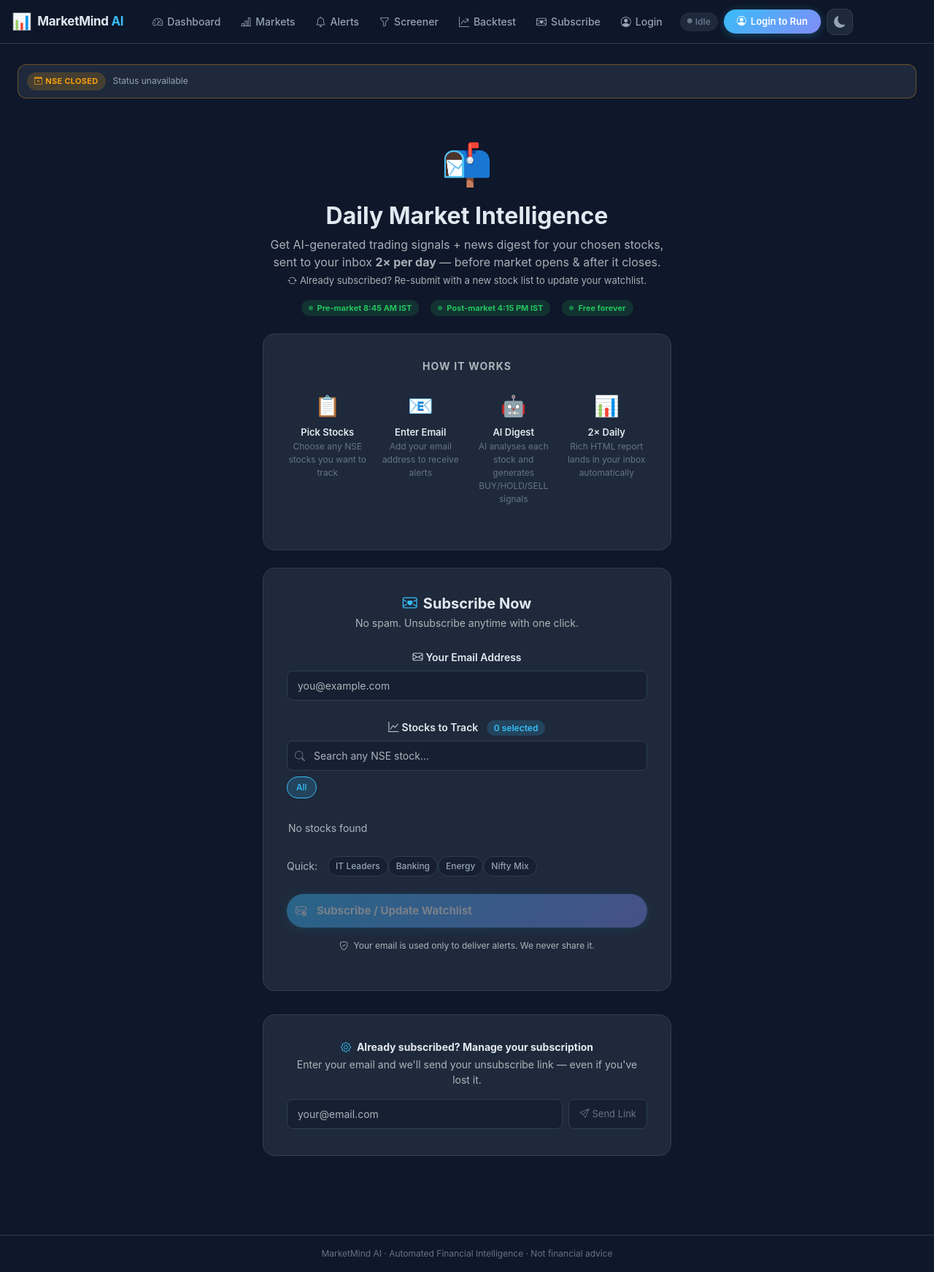
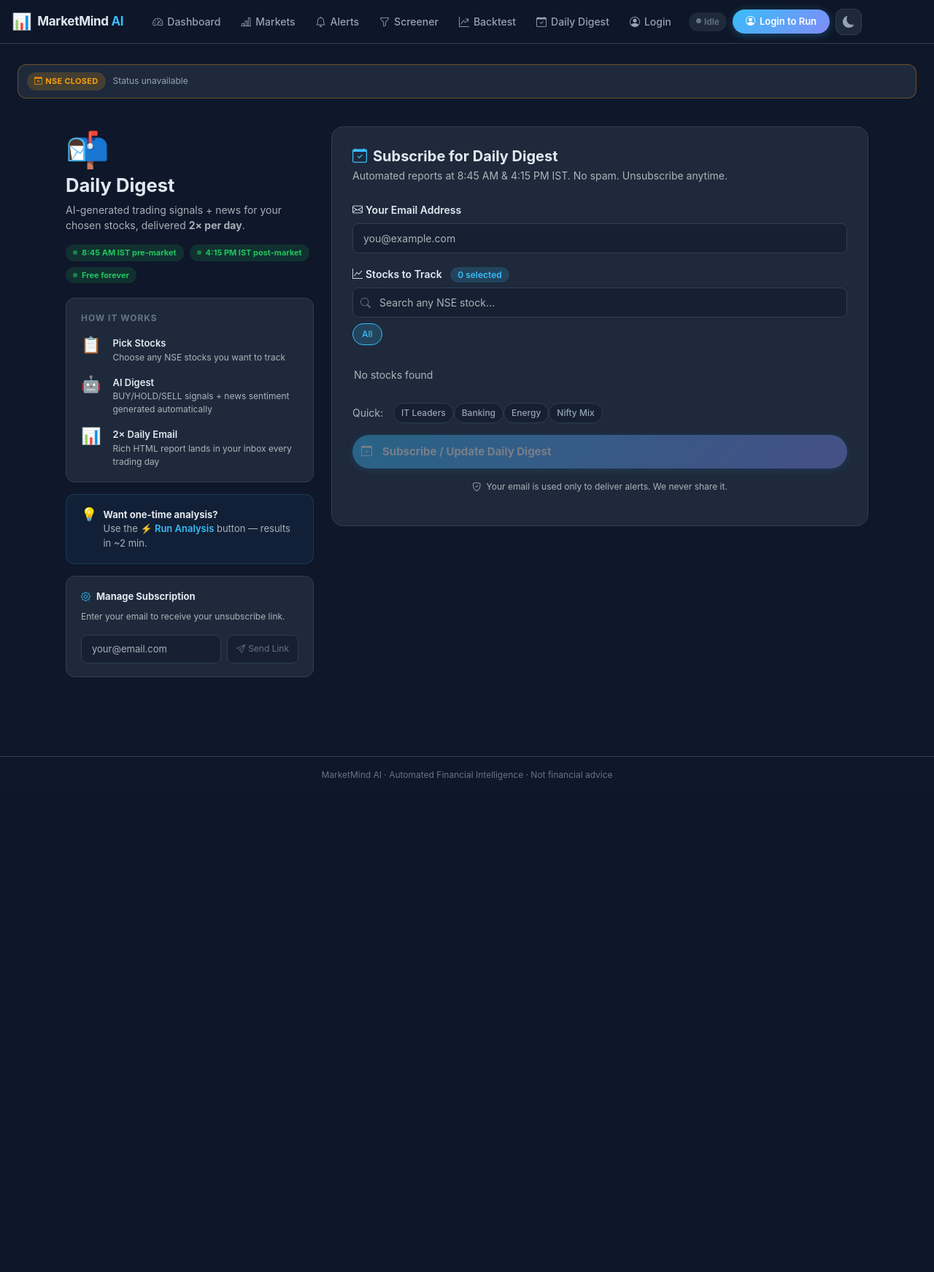
Before and after one commit to phaneedrapappu/MarkerMind_AI, a Python web app: template frontend/templates/subscribe.html in a window 1280 px wide. Shown: the whole page at 73% size. After the commit the page ends 1069 px from the top, so only its background shows below. Run offline with Jinja, Linux system fonts and the light colour scheme; the template is opened without the code that fills it, so the values that code supplies are empty.

Commit message:
feat: Implement Daily Digest subscription feature with toggle in Run Analysis

```diff
--- a/frontend/static/main.js
+++ b/frontend/static/main.js
@@ -258,6 +258,22 @@ function updateRunSummary() {
     }
   }
 
+  // Show/hide the Daily Digest toggle row — only relevant when email is entered
+  const digestRow = document.getElementById('dailyDigestRow');
+  if (digestRow) digestRow.style.display = ec > 0 ? '' : 'none';
+  // If emails were removed, uncheck the toggle
+  if (ec === 0) {
+    const tog = document.getElementById('dailyDigestToggle');
+    if (tog) tog.checked = false;
+  }
+
+  // Append digest note to summary when toggle is on
+  if (ec > 0 && document.getElementById('dailyDigestToggle')?.checked && summaryEl) {
+    const existing = summaryEl.innerHTML;
+    if (!existing.includes('Daily Digest'))
+      summaryEl.innerHTML += ' &nbsp;<span style="color:#38bdf8;font-size:11px"><i class="bi bi-calendar-check me-1"></i>Daily Digest</span>';
+  }
+
   // Run enabled only when: stocks chosen AND at least one output ready AND not still loading
   if (runBtn) runBtn.disabled = tgLoading ? !ec : (!sc || !hasOutput);
 }
@@ -292,7 +308,21 @@ async function launchPipeline() {
       showToast(data.error, 'error', 8000);
       return;
     }
-    if (data.status === 'started') { showToast('Pipeline started', 'success'); pollPipelineStatus(); }
+    if (data.status === 'started') {
+      showToast('Pipeline started', 'success');
+      pollPipelineStatus();
+      // If Daily Digest toggle is on, subscribe in parallel
+      const digestToggle = document.getElementById('dailyDigestToggle');
+      if (digestToggle?.checked && emails.length > 0) {
+        fetch('/api/subscribe', {
+          method: 'POST',
+          headers: {'Content-Type':'application/json'},
+          body: JSON.stringify({ email: emails[0], stocks }),
+        }).then(r => r.json()).then(d => {
+          if (d.status === 'ok') showToast(`📬 Daily Digest set up for ${emails[0]}`, 'success', 5000);
+        }).catch(() => {});
+      }
+    }
     else if (data.status === 'already_running') { showToast('Already running', 'warn'); pollPipelineStatus(); }
     else { setBadge('error','Error'); showToast(data.error || 'Failed to start', 'error'); }
   } catch(err) { setBadge('error','Error'); showToast('Could not reach server — is it running?', 'error'); }
--- a/frontend/static/style.css
+++ b/frontend/static/style.css
@@ -356,9 +356,59 @@ body {
 .mm-tab-btn:hover { border-color: var(--accent); color: var(--accent); }
 .mm-tab-btn.active { background: var(--accent); border-color: var(--accent); color: #fff; }
 
-/* Subscribe page */
+/* Subscribe / Daily Digest page — two-column layout */
+.mm-sub-page {
+  display: grid;
+  grid-template-columns: 340px 1fr;
+  gap: 24px;
+  align-items: start;
+  max-width: 1100px;
+  margin: 0 auto;
+  padding: 24px 0 48px;
+}
+/* Left info panel */
+.mm-sub-left {
+  display: flex;
+  flex-direction: column;
+  gap: 16px;
+  position: sticky;
+  top: 80px;          /* stay visible while right panel scrolls */
+}
+.mm-sub-hero-block {
+  padding: 8px 0 4px;
+}
+.mm-sub-info-card {
+  background: var(--bg-card);
+  border: 1px solid var(--border);
+  border-radius: 12px;
+  padding: 18px 20px;
+}
+/* Right form panel */
+.mm-sub-right {}
+.mm-sub-form-card {
+  background: var(--bg-card);
+  border: 1px solid var(--border);
+  border-radius: 16px;
+  padding: 28px 28px;
+}
+/* Stock grid in full-page context: show more chips, less modal-like */
+.mm-sub-form-card .mm-stock-grid {
+  max-height: 360px;
+}
+/* Responsive — stack on small screens */
+@media (max-width: 768px) {
+  .mm-sub-page {
+    grid-template-columns: 1fr;
+    padding: 16px 0 32px;
+    gap: 16px;
+  }
+  .mm-sub-left { position: static; }
+  .mm-sub-form-card { padding: 20px 16px; }
+}
+
+/* Legacy classes kept for unsubscribed / error states */
 .mm-subscribe-hero {
-  max-width: 560px;
+  max-width: 520px;
   margin: 48px auto;
   text-align: center;
 }
@@ -366,13 +416,13 @@ body {
   background: var(--bg-card);
   border: 1px solid var(--border);
   border-radius: 16px;
-  padding: 36px 32px;
-  max-width: 560px;
-  margin: 0 auto 32px;
+  padding: 32px 28px;
+  max-width: 520px;
+  margin: 0 auto 24px;
 }
-.mm-sub-steps { display:flex; gap:16px; justify-content:center; flex-wrap:wrap; margin:24px 0; }
-.mm-sub-step { text-align:center; flex:1; min-width:100px; }
-.mm-sub-step-icon { font-size:28px; margin-bottom:6px; }
+.mm-sub-steps { display:flex; gap:16px; justify-content:center; flex-wrap:wrap; margin:16px 0; }
+.mm-sub-step { text-align:center; flex:1; min-width:90px; }
+.mm-sub-step-icon { font-size:24px; margin-bottom:6px; }
 .mm-sub-step-label { font-size:12px; color:var(--text-muted); }
 .mm-live-badge { display:inline-flex; align-items:center; gap:6px; background:rgba(34,197,94,.15);
   color:var(--green); font-size:11px; font-weight:700; padding:3px 10px; border-radius:99px; }
--- a/frontend/templates/base.html
+++ b/frontend/templates/base.html
@@ -38,8 +38,8 @@
       <a href="/backtest" class="mm-nav-link {% if request.path == '/backtest' %}active{% endif %}">
         <i class="bi bi-graph-up-arrow"></i> Backtest
       </a>
-      <a href="/subscribe" class="mm-nav-link {% if request.path == '/subscribe' %}active{% endif %}">
-        <i class="bi bi-envelope-heart"></i> Subscribe
+      <a href="/subscribe" class="mm-nav-link {% if request.path == '/subscribe' %}active{% endif %}" title="Set up automated 2× daily email reports">
+        <i class="bi bi-calendar-check"></i> Daily Digest
       </a>
       {% if current_user.is_authenticated %}
       <a href="/portfolio" class="mm-nav-link {% if request.path == '/portfolio' %}active{% endif %}">
@@ -202,8 +202,8 @@
           <div class="mm-section-header" style="cursor:pointer" onclick="toggleEmailSection()">
             <span class="mm-step">2</span>
             <div>
-              <div class="fw-semibold">Email Report <span class="badge ms-1" style="font-size:10px;background:rgba(255,255,255,0.15);color:var(--mm-text-muted)">Optional</span></div>
-              <div class="text-muted small">Send the full analysis report to one or more email addresses</div>
+              <div class="fw-semibold">Email This Report <span class="badge ms-1" style="font-size:10px;background:rgba(99,179,237,0.2);color:#63b3ed">One-time</span></div>
+              <div class="text-muted small">Send this analysis to one or more email addresses right now</div>
             </div>
             <i class="bi bi-chevron-down ms-auto" id="emailChevron" style="transition:transform .2s"></i>
           </div>
@@ -223,6 +223,16 @@
           </div>
           <div class="mt-2 text-muted" style="font-size:12px">
             <i class="bi bi-info-circle me-1"></i>Press <kbd>Enter</kbd> or <kbd>,</kbd> after each email to add it as a tag
+          </div>
+          <!-- Daily Digest toggle -->
+          <div id="dailyDigestRow" style="display:none;margin-top:10px;padding:10px 12px;background:rgba(56,189,248,0.07);border-radius:8px;border:1px solid rgba(56,189,248,0.18)">
+            <label style="display:flex;align-items:center;gap:10px;cursor:pointer;margin:0">
+              <input type="checkbox" id="dailyDigestToggle" onchange="updateRunSummary()" style="width:16px;height:16px;accent-color:var(--accent);cursor:pointer">
+              <div>
+                <div style="font-size:13px;font-weight:600"><i class="bi bi-calendar-check me-1 text-accent"></i>Also subscribe for Daily Digest <span class="badge ms-1" style="font-size:10px;background:rgba(56,189,248,0.2);color:#38bdf8">2× daily</span></div>
+                <div class="text-muted" style="font-size:12px">Save these stocks + email for automated reports at 8:45 AM &amp; 4:15 PM IST</div>
+              </div>
+            </label>
           </div>
           </div><!-- /emailSection -->
         </div>
--- a/frontend/templates/subscribe.html
+++ b/frontend/templates/subscribe.html
@@ -1,5 +1,5 @@
 {% extends "base.html" %}
-{% block title %}Subscribe – MarketMind AI{% endblock %}
+{% block title %}Daily Digest – MarketMind AI{% endblock %}
 
 {% block content %}
 
@@ -27,60 +27,79 @@
 
 {% else %}
 <!-- Subscription form -->
-<div class="mm-subscribe-hero">
+<div class="mm-sub-page">
+
+  <!-- LEFT PANEL: info / hero / manage -->
+  <div class="mm-sub-left">
+
     <!-- Hero -->
-  <div class="mb-4">
-    <div style="font-size:56px;margin-bottom:10px">📬</div>
-    <h2 class="fw-bold mb-2">Daily Market Intelligence</h2>
-    <p class="text-muted">Get AI-generated trading signals + news digest for your chosen stocks,<br>
-       sent to your inbox <strong>2× per day</strong> — before market opens &amp; after it closes.<br>
-       <span class="text-muted" style="font-size:13px">
-         <i class="bi bi-arrow-repeat me-1"></i>Already subscribed? Re-submit with a new stock list to update your watchlist.
-       </span></p>
-    <div class="d-flex justify-content-center gap-3 flex-wrap mt-3">
-      <span class="mm-live-badge"><span class="mm-live-dot"></span>Pre-market 8:45 AM IST</span>
-      <span class="mm-live-badge"><span class="mm-live-dot"></span>Post-market 4:15 PM IST</span>
+    <div class="mm-sub-hero-block">
+      <div style="font-size:48px;line-height:1;margin-bottom:10px">📬</div>
+      <h2 class="fw-bold mb-2" style="font-size:1.6rem">Daily Digest</h2>
+      <p class="text-muted" style="font-size:14px">AI-generated trading signals + news for your chosen stocks, delivered <strong>2× per day</strong>.</p>
+      <div class="d-flex flex-wrap gap-2 mt-3">
+        <span class="mm-live-badge"><span class="mm-live-dot"></span>8:45 AM IST pre-market</span>
+        <span class="mm-live-badge"><span class="mm-live-dot"></span>4:15 PM IST post-market</span>
         <span class="mm-live-badge"><span class="mm-live-dot"></span>Free forever</span>
       </div>
     </div>
 
     <!-- How it works -->
-  <div class="mm-subscribe-card mb-4">
-    <h6 class="text-muted text-uppercase fw-bold small mb-3" style="letter-spacing:.08em">How it works</h6>
-    <div class="mm-sub-steps">
-      <div class="mm-sub-step">
-        <div class="mm-sub-step-icon">📋</div>
-        <div class="fw-semibold" style="font-size:13px">Pick Stocks</div>
-        <div class="mm-sub-step-label">Choose any NSE stocks you want to track</div>
+    <div class="mm-sub-info-card">
+      <div class="fw-bold mb-3" style="font-size:12px;text-transform:uppercase;letter-spacing:.08em;color:var(--text-muted)">How it works</div>
+      <div class="d-flex flex-column gap-3">
+        <div class="d-flex gap-3 align-items-start">
+          <div style="font-size:22px;line-height:1;flex-shrink:0">📋</div>
+          <div><div class="fw-semibold" style="font-size:13px">Pick Stocks</div><div class="text-muted" style="font-size:12px">Choose any NSE stocks you want to track</div></div>
         </div>
-      <div class="mm-sub-step">
-        <div class="mm-sub-step-icon">📧</div>
-        <div class="fw-semibold" style="font-size:13px">Enter Email</div>
-        <div class="mm-sub-step-label">Add your email address to receive alerts</div>
+        <div class="d-flex gap-3 align-items-start">
+          <div style="font-size:22px;line-height:1;flex-shrink:0">🤖</div>
+          <div><div class="fw-semibold" style="font-size:13px">AI Digest</div><div class="text-muted" style="font-size:12px">BUY/HOLD/SELL signals + news sentiment generated automatically</div></div>
         </div>
-      <div class="mm-sub-step">
-        <div class="mm-sub-step-icon">🤖</div>
-        <div class="fw-semibold" style="font-size:13px">AI Digest</div>
-        <div class="mm-sub-step-label">AI analyses each stock and generates BUY/HOLD/SELL signals</div>
-      </div>
-      <div class="mm-sub-step">
-        <div class="mm-sub-step-icon">📊</div>
-        <div class="fw-semibold" style="font-size:13px">2× Daily</div>
-        <div class="mm-sub-step-label">Rich HTML report lands in your inbox automatically</div>
+        <div class="d-flex gap-3 align-items-start">
+          <div style="font-size:22px;line-height:1;flex-shrink:0">📊</div>
+          <div><div class="fw-semibold" style="font-size:13px">2× Daily Email</div><div class="text-muted" style="font-size:12px">Rich HTML report lands in your inbox every trading day</div></div>
         </div>
       </div>
     </div>
 
-  <!-- Subscription form card -->
-  <div class="mm-subscribe-card">
-    <h5 class="fw-bold mb-1"><i class="bi bi-envelope-heart text-accent me-2"></i>Subscribe Now</h5>
-    <p class="text-muted small mb-4">No spam. Unsubscribe anytime with one click.</p>
+    <!-- One-time tip -->
+    <div class="mm-sub-info-card" style="background:rgba(56,189,248,0.06);border-color:rgba(56,189,248,0.18)">
+      <div class="d-flex gap-2 align-items-start">
+        <div style="font-size:18px;line-height:1;flex-shrink:0">💡</div>
+        <div style="font-size:13px">
+          <strong>Want one-time analysis?</strong><br>
+          <span class="text-muted">Use the <a href="/" style="color:var(--accent);text-decoration:none;font-weight:600">⚡ Run Analysis</a> button — results in ~2 min.</span>
+        </div>
+      </div>
+    </div>
+
+    <!-- Manage subscription -->
+    <div class="mm-sub-info-card">
+      <div class="fw-bold mb-2" style="font-size:13px"><i class="bi bi-gear text-accent me-2"></i>Manage Subscription</div>
+      <p class="text-muted mb-3" style="font-size:12px">Enter your email to receive your unsubscribe link.</p>
+      <div id="lookupAlert" style="display:none" class="mb-2"></div>
+      <div class="d-flex gap-2">
+        <input type="email" id="lookupEmail" class="form-control mm-input" placeholder="your@email.com" style="font-size:13px">
+        <button class="mm-btn-outline-sm" id="lookupBtn" onclick="doLookup()" style="white-space:nowrap;padding:6px 12px;font-size:12px">
+          <i class="bi bi-send me-1"></i>Send Link
+        </button>
+      </div>
+    </div>
+
+  </div>
+
+  <!-- RIGHT PANEL: subscription form -->
+  <div class="mm-sub-right">
+    <div class="mm-sub-form-card">
+      <h5 class="fw-bold mb-1"><i class="bi bi-calendar-check text-accent me-2"></i>Subscribe for Daily Digest</h5>
+      <p class="text-muted small mb-4">Automated reports at 8:45 AM &amp; 4:15 PM IST. No spam. Unsubscribe anytime.</p>
 
       <!-- Alert area -->
       <div id="subAlert" style="display:none" class="mb-3"></div>
 
-    <!-- Step 1: Email -->
-    <div class="mb-4">
+      <!-- Email -->
+      <div class="mb-3">
         <label class="form-label fw-semibold" style="font-size:14px">
           <i class="bi bi-envelope me-1"></i>Your Email Address
         </label>
@@ -88,8 +107,8 @@
                placeholder="you@example.com" autocomplete="email">
       </div>
 
-    <!-- Step 2: Stock Picker -->
-    <div class="mb-4">
+      <!-- Stock Picker -->
+      <div class="mb-3">
         <label class="form-label fw-semibold" style="font-size:14px">
           <i class="bi bi-graph-up me-1"></i>Stocks to Track
           <span class="ms-2 mm-selected-count" id="subSelCount">0 selected</span>
@@ -130,31 +149,15 @@
 
       <!-- Subscribe button -->
       <button class="mm-btn-primary w-100" id="subBtn" onclick="doSubscribe()" disabled style="font-size:15px;padding:12px">
-      <i class="bi bi-envelope-check me-2"></i>Subscribe / Update Watchlist
+        <i class="bi bi-calendar-check me-2"></i>Subscribe / Update Daily Digest
       </button>
       <p class="text-muted text-center mt-3" style="font-size:12px">
         <i class="bi bi-shield-check me-1"></i>
         Your email is used only to deliver alerts. We never share it.
       </p>
     </div>
+  </div>
 
-  <!-- Manage Subscription card -->
-  <div class="mm-subscribe-card mt-3">
-    <h6 class="fw-bold mb-1" style="font-size:14px">
-      <i class="bi bi-gear text-accent me-2"></i>Already subscribed? Manage your subscription
-    </h6>
-    <p class="text-muted small mb-3">Enter your email and we'll send your unsubscribe link — even if you've lost it.</p>
-
-    <div id="lookupAlert" style="display:none" class="mb-3"></div>
-
-    <div class="d-flex gap-2">
-      <input type="email" id="lookupEmail" class="form-control mm-input"
-             placeholder="your@email.com" style="font-size:14px">
-      <button class="mm-btn-outline-sm" id="lookupBtn" onclick="doLookup()" style="white-space:nowrap;padding:6px 14px">
-        <i class="bi bi-send me-1"></i>Send Link
-      </button>
-    </div>
-  </div>
 </div>
 {% endif %}
 
```
Also changed, not shown: README.md. Lines whose indentation alone changed are shown as unchanged.
